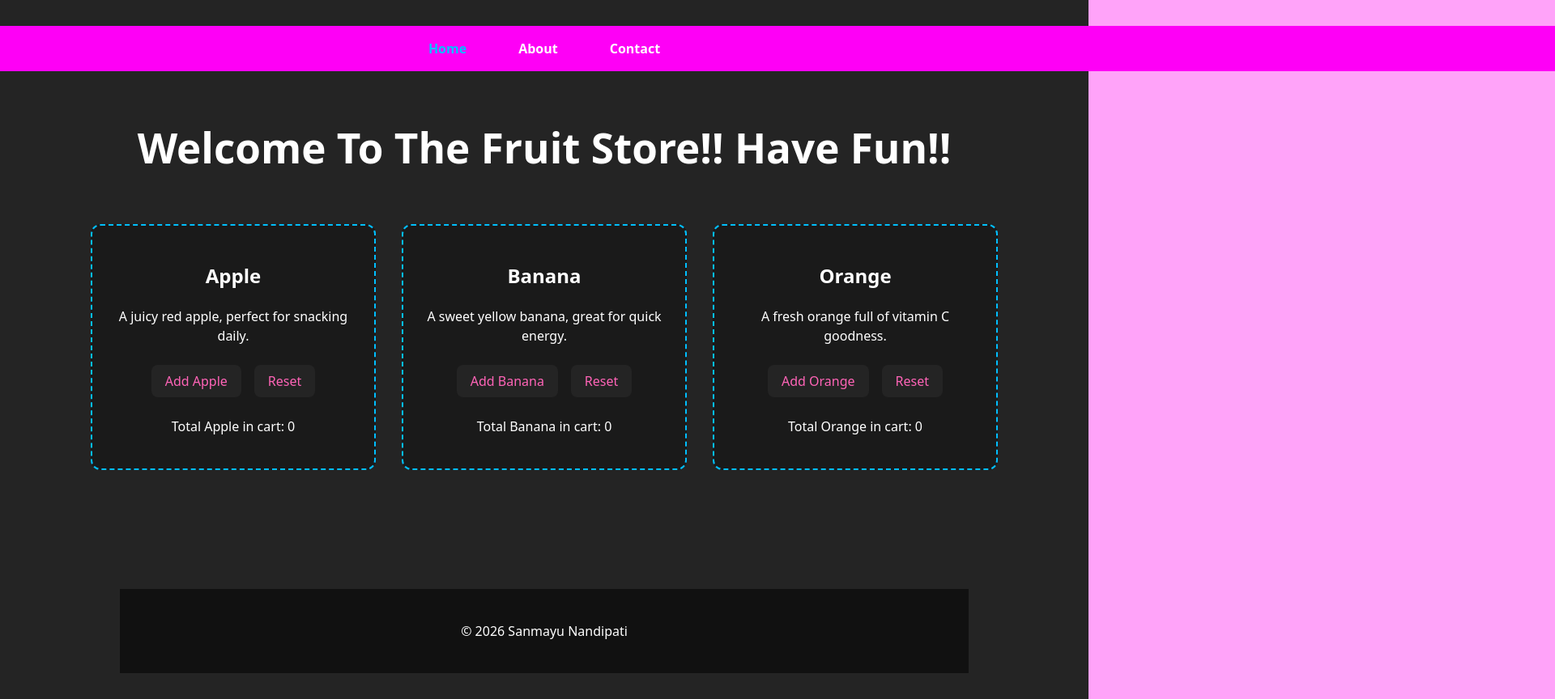
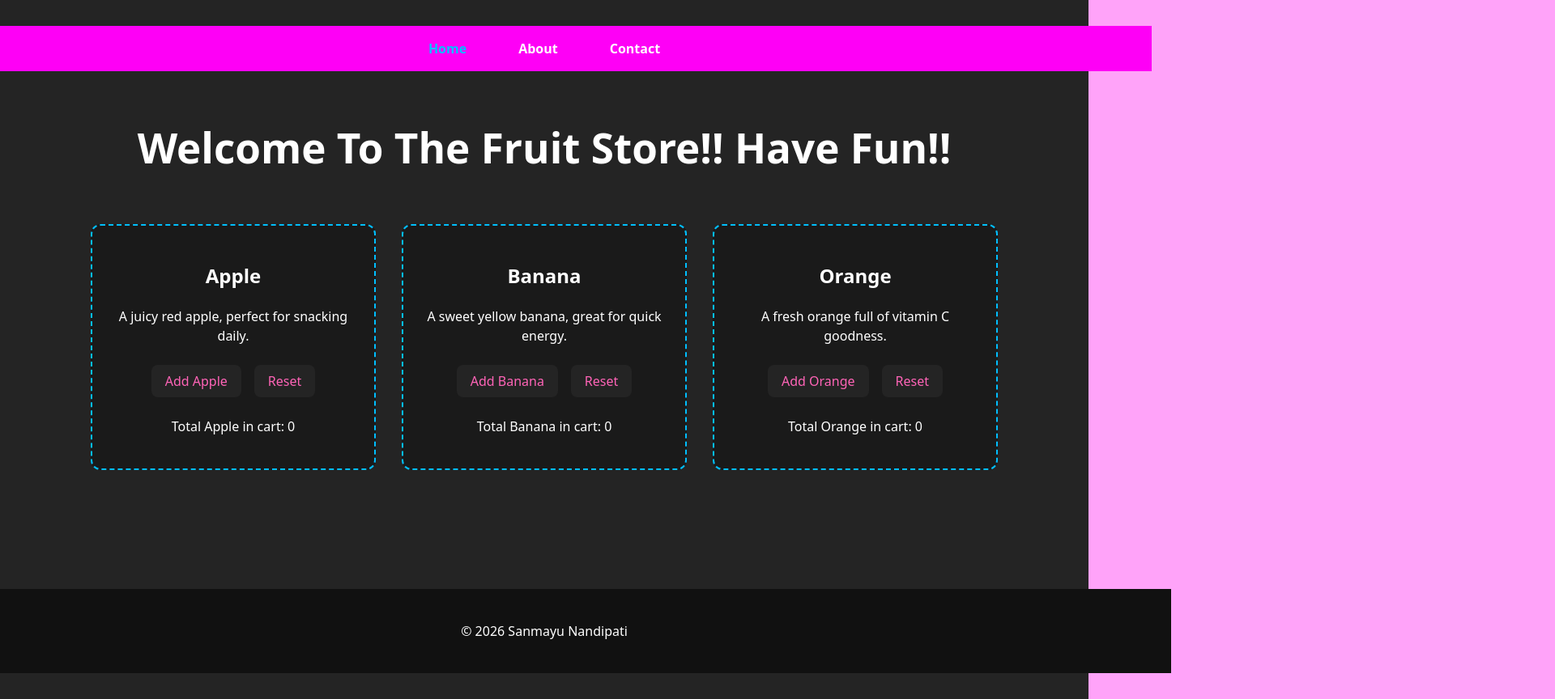
Before and after one commit to canyon-crest/react-app-Sanmayu1, a React (Vite) app: page / in a window 1280 px wide. Shown: the top 864 px of the page at 81% size, 1920 px wide, since content can reach past the window. Built offline with nearby package versions, Linux system fonts and the light colour scheme.

Commit message:
fixing sizing of nav and footer

```diff
--- a/src/components/Footer.css
+++ b/src/components/Footer.css
@@ -4,5 +4,5 @@
   padding: 1.5rem;
   text-align: center;
   margin-top: auto;
-  width: 1000px;
+  width: 1500px;
 }
--- a/src/components/Nav.css
+++ b/src/components/Nav.css
@@ -26,7 +26,7 @@ nav {
   }
 
   nav {
-    width: 100000px;
+    width: 1500px;
   }
 
   .nav-links {
```
